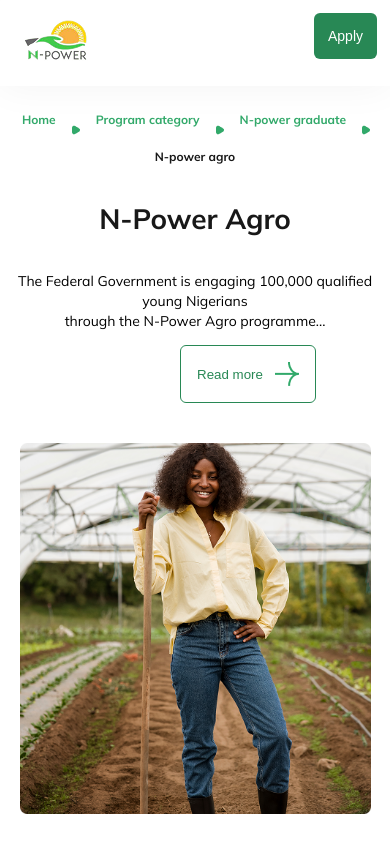
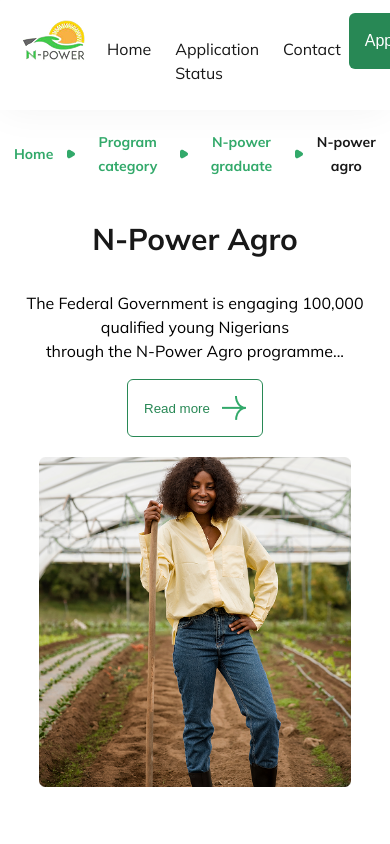
Before and after one commit to Chidinmaojimba/N-agropro2, a React (Vite) app: page / in a window 390 px wide. Built offline with nearby package versions, Linux system fonts and the light colour scheme.

Commit message:
mobile responsiveness

```diff
--- a/src/component/Home.tsx
+++ b/src/component/Home.tsx
@@ -23,9 +23,12 @@
             <div className="writeUp">
                 <h2>N-Power Agro</h2>
                 <p>The Federal Government is engaging 100,000 qualified young Nigerians<br></br> through the N-Power Agro programme...</p>
-                <button className="homeBttn">Read more<img src={arrowgreen} className="arrowGreen"></img></button>
+                <div className="arrow-green">
+                  <button className="homeBttn">Read more<img src={arrowgreen} className="arrowGreen"></img></button>
+                </div>
+
           </div>
-          <div className="homeImg">
+          <div>
                 <img src={imagehero} alt="image hero" className="home-img"/>
           </div>
        </div>
--- a/src/index.css
+++ b/src/index.css
@@ -97,11 +97,11 @@
 }
 
 
-@media (max-width: 768px) {
+/* @media (max-width: 768px) {
   .nav-links {
     display: none;
   }
-}
+} */
 
 
 .guide {
@@ -152,7 +152,6 @@
   /* width: 1440px; */
   width: 100%;
   height: 507px;
-  opacity: 1;
   margin-top: 50px;
 }
 
@@ -176,10 +175,10 @@
 
 .homeImg {
   max-width: 480px;
-  height: 507;
+  height: 507px;
   opacity: 1;
   border-radius: 10px;
-  margin-left: 100px;
+  /* margin-left: 100px; */
 }
 
 .homeBttn  {
@@ -196,10 +195,14 @@
   align-items: center;
 }
 
+.arrow-green{
+  width: 100%;
+}
+
 
 
 .arrowGreen{
-  width: 24;
+ width: 24;
   height: 23.83708381652832;
   opacity: 1;
   border-width: 2px;
@@ -389,123 +392,6 @@
 
 
 
-@media (max-width: 425px) {
-
-  .homeWriteup {
-    flex-direction: column;
-    text-align: center;
-    margin-top: 20px;
-    height: auto;
-  }
-.homeBttn {
-    margin-left: 180px;
-    margin-bottom: 20px;
-}
-
-
-.homeImg  {
-    /* margin-right: 80px; */
-
-    margin: 0 auto;
-
-}
-
-      .apply-btn {
-        width: 120px;
-      }
-
-    }
-
-
-
-
-
-@media (max-width: 480px) {
-
-  .navbar {
-    justify-content: space-between;
-    padding: 12px;
-  }
-
-  .nav-links {
-    display: none; /* hide desktop links */
-  }
-
-  .apply-btn {
-    width: auto;
-    padding: 10px 14px;
-    font-size: 14px;
-    height: 46px;
-  }
-
-  /* breadcrumbs */
-  .guide {
-    justify-content: center;
-    flex-wrap: wrap;
-    gap: 6px;
-  }
-
-  .guide button {
-    font-size: 12px;
-  }
-
-  .homeWriteup {
-    flex-direction: column;
-    text-align: center;
-    margin-top: 20px;
-    height: auto;
-  }
-
-  .writeUp h2 {
-    font-size: 28px;
-  }
-
-  .writeUp p {
-    font-size: 14px;
-    line-height: 20px;
-  }
-
-  .homeImg{
-    margin-left: auto !important;
-  }
-  .homeImg img {
-    width: 90%;
-    height: auto;
-    margin: 20px auto;
-
-  }
-
-  .overview {
-    flex-direction: column;
-    width: 90%;
-    margin: 40px auto;
-    gap: 20px;
-  }
-
-  .overviewOne,
-  .overviewTwo {
-    width: 100%;
-    padding: 0;
-  }
-
-  .overviewTwo h2 {
-    font-size: 28px;
-    line-height: 32px;
-  }
-
-  .overviewTwo p {
-    font-size: 15px;
-    line-height: 24px;
-  }
-
-  footer {
-    flex-direction: column;
-    gap: 12px;
-    text-align: center;
-    padding: 16px;
-  }
-
-}
 
 
 
@@ -513,27 +399,37 @@
 
 
 
-@media (min-width: 481px) and (max-width: 768px) {
+
+@media  (max-width: 768px) {
 
   .homeWriteup {
     flex-direction: column;
     justify-content: center;
     text-align: center;
+    /* margin-top: 80px; */
   }
 
   .writeUp h2 {
     font-size: 30px;
   }
 
-  .homeImg img {
-    width: 60%;
+  .home-img {
+    width: 80%;
     height: auto;
+
+  }
+  .arrow-green{
+    width: 100%;
+   display: flex;
+   align-items: center;
+   /* justify-content: space-around; */
 
   }
 
   .overview {
     /* width: 90%;
     margin: 60px auto; */
+    flex-direction: column    ;
     align-items: center;
         display: flex;
         width: 90%;
@@ -543,8 +439,9 @@
   }
 
   .homeBttn {
-    margin-left: 180px;
     margin-bottom: 20px;
+    /* margin-left: 200px; */
+
   }
 
 
@@ -556,84 +453,9 @@
     width: 300px;
   }
 
-
-}
-
-
-
-@media (min-width: 769px) and (max-width: 1024px) {
-
-  .homeWriteup {
-    width: 90%;
-    margin: auto;
-    gap: 30px;
-  }
-
-  .writeUp h2 {
-    font-size: 42px;
-  }
-
-  .homeImg img {
-    width: 80%;
-  }
-
-  .overview {
-    width: 90%;
-    gap: 40px;
-    margin-left: 100px;
-  }
-
-  .overviewTwo h2 {
-    font-size: 40px;
-  }
-
-
-}
-
-
-@media (min-width: 1025px) and (max-width: 1280px) {
-
-  .homeWriteup {
-    width: 85%;
-    margin: auto;
-  }
-
-  .writeUp h2 {
-    font-size: 48px;
-  }
-
-  .homeImg img {
-    width: 400px;
-    height: auto;
-  }
-
-  .overview {
-    width: 85%;
-    margin: 80px auto;
+  .arrow-green{
+    display: flex;
+    align-items: center;
+    justify-content: center;
   }
 }
-
-
-@media (min-width: 1281px) and (max-width: 1440px) {
-
-  .homeWriteup {
-    width: 80%;
-    margin: 70px auto;
-  }
-
-  .writeUp h2 {
-    font-size: 54px;
-  }
-
-  .overview {
-    width: 80%;
-    margin: 100px auto;
-  }
-
-  .homeImg img {
-    width: 100%;
-     height: auto;
-     margin-right: 40px;
-  }
-
-}
```
